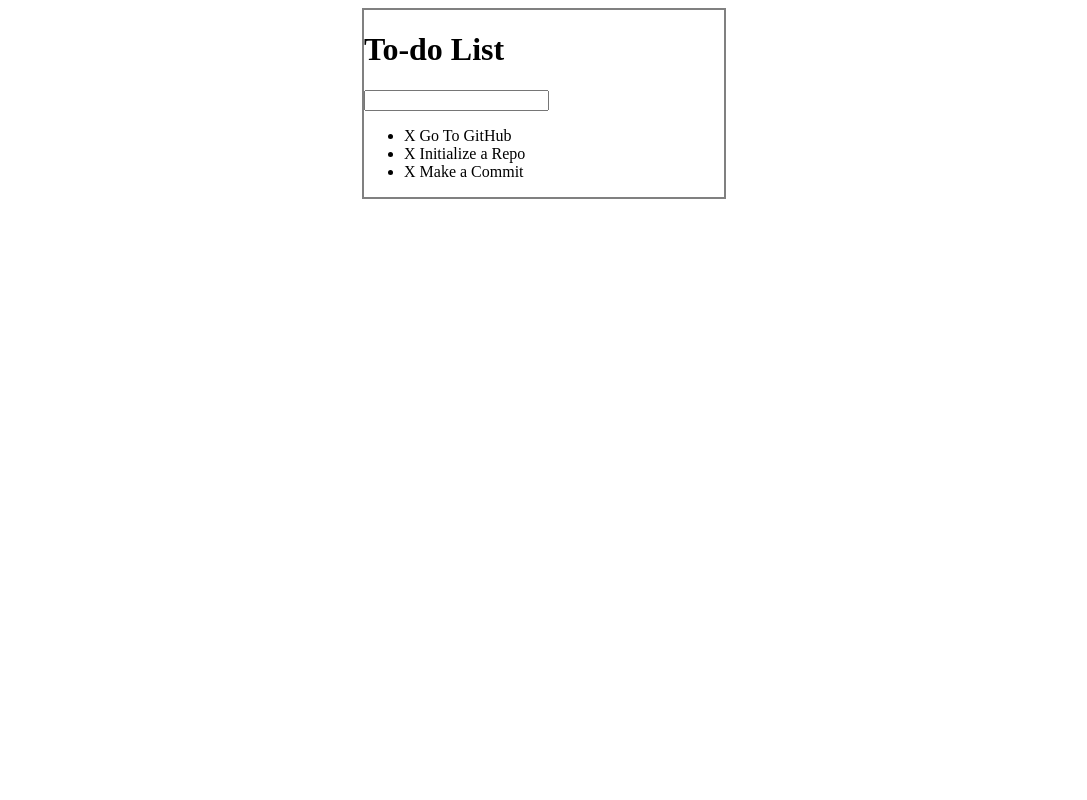
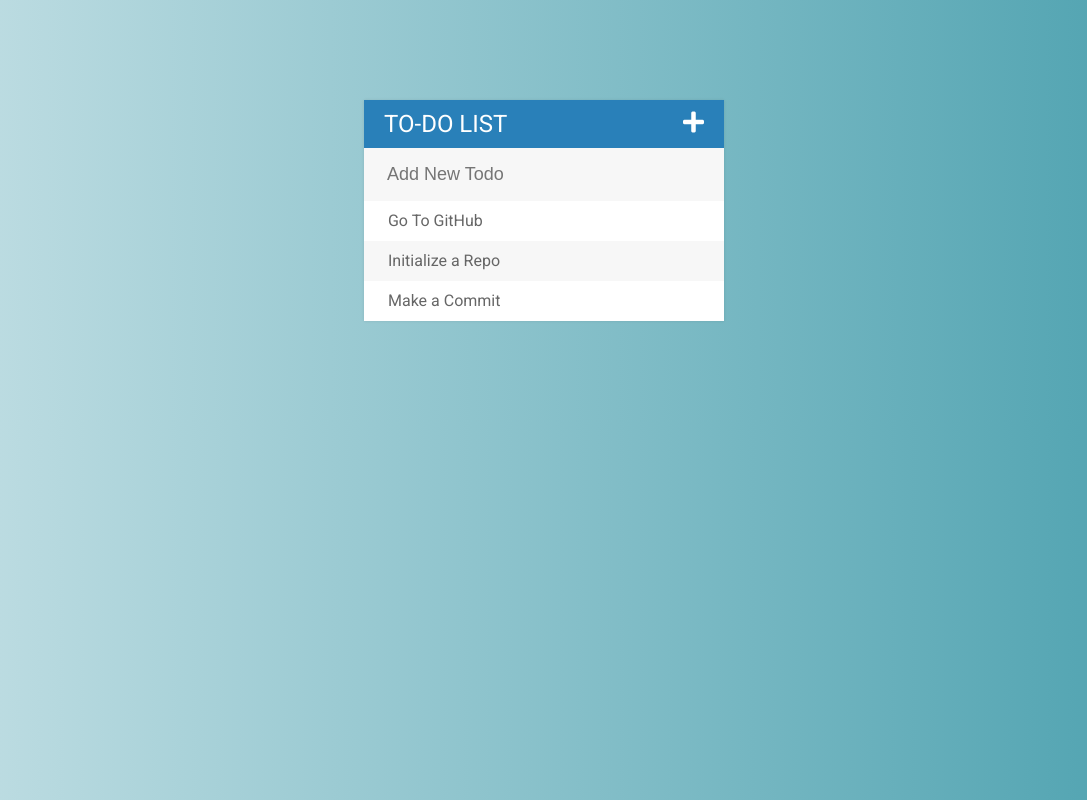
Before and after one commit to allaev/todo-list, a plain HTML site: page index.html in a window 1280 px wide. Shown: the whole page, without its empty margins (96-1183 px from the left). Drawn offline with Linux system fonts and the light colour scheme.

Commit message:
make it look great

```diff
--- a/css/main.css
+++ b/css/main.css
@@ -1,7 +1,80 @@
+body{
+  font-family: 'Roboto', sans-serif;
+  background: #4CA1AF;  /* fallback for old browsers */
+  background: -webkit-linear-gradient(to right, #C4E0E5, #4CA1AF);  /* Chrome 10-25, Safari 5.1-6 */
+  background: linear-gradient(to right, #C4E0E5, #4CA1AF); /* W3C, IE 10+/ Edge, Firefox 16+, Chrome 26+, Opera 12+, Safari 7+ */
+}
+
 #container {
   width: 360px;
-  margin: 0 auto;
-  border: 2px solid gray;
+  margin: 100px auto;
+  background-color: #f7f7f7;
+  box-shadow: 0 0 3px rgba(0, 0, 0, 0.1);
+}
+
+h1 {
+  background-color: #2980b9;
+  color: white;
+  margin: 0;
+  padding: 10px 20px;
+  text-transform: uppercase;
+  font-size: 24px;
+  font-weight: normal;
+}
+
+.fa-plus {
+  float: right;
+}
+
+input {
+  color: #2980b9;
+  font-size: 18px;
+  background-color: #f7f7f7;
+  border: 3px solid rgba(0, 0, 0, 0);
+  width: 100%;
+  padding: 13px 13px 13px 20px;
+  box-sizing: border-box;
+  -moz-box-sizing: border-box;
+}
+
+input:focus {
+  background-color: white;
+  border: 3px solid #2980b9;
+  outline: none;
+}
+
+ul {
+  list-style: none;
+  margin: 0;
+  padding: 0;
+}
+
+li {
+  background-color: white;
+  height: 40px;
+  line-height: 40px;
+  color: #666;
+}
+
+li:nth-child(2n){
+  background-color: #f7f7f7;
+}
+
+span {
+  background-color: #e74c3c;
+  height: 40px;
+  margin-right: 20px;
+  text-align: center;
+  color: white;
+  width: 0;
+  display: inline-block;
+  transition: 0.2s linear;
+  opacity: 0;
+}
+
+li:hover span {
+  width: 40px;
+  opacity: 1.0;
 }
 
 .completed {
--- a/index.html
+++ b/index.html
@@ -3,17 +3,18 @@
   <head>
     <meta charset="utf-8">
     <title>Todo List</title>
+    <link href="https://fonts.googleapis.com/css?family=Roboto:400,500,700" rel="stylesheet">
     <link href="https://use.fontawesome.com/releases/v5.0.8/css/all.css" rel="stylesheet">
     <link rel="stylesheet" type="text/css" href="css/main.css">
   </head>
   <body>
     <div id="container">
-      <h1>To-do List</h1>
-      <input type="text">
+      <h1>To-do List<i class="fa fa-plus"></i></h1>
+      <input type="text" placeholder="Add New Todo">
       <ul>
-        <li><span>X</span> Go To GitHub</li>
-        <li><span>X</span> Initialize a Repo</li>
-        <li><span>X</span> Make a Commit</li>
+        <li><span><i class="fa fa-trash-alt"></i></span> Go To GitHub</li>
+        <li><span><i class="fa fa-trash-alt"></i></span> Initialize a Repo</li>
+        <li><span><i class="fa fa-trash-alt"></i></span> Make a Commit</li>
       </ul>
     </div>
 
--- a/js/script.js
+++ b/js/script.js
@@ -1,6 +1,6 @@
 //check off specific lis by clicking
-$("ul").on("click", "li", function(){
-  $(this).toggleClass('completed');
+$("ul").on("click", "li", function(){//when 'li' is clicked inside of a 'ul'
+  $(this).toggleClass('completed');//run this
 })
 
 //click on X to delete a Todo
@@ -17,7 +17,7 @@ $("input[type='text']").on('keypress', function(event){
     //grabbing new Todo text from input
     var todoText = $(this).val();
     //create a new li and add to ul
-    $("ul").append("<li><span>X</span> "+todoText+"</li>");
+    $("ul").append("<li><span><i class='fa fa-trash-alt'></i></span> "+todoText+"</li>");
     //clear the input
     $(this).val("");
   }
```
